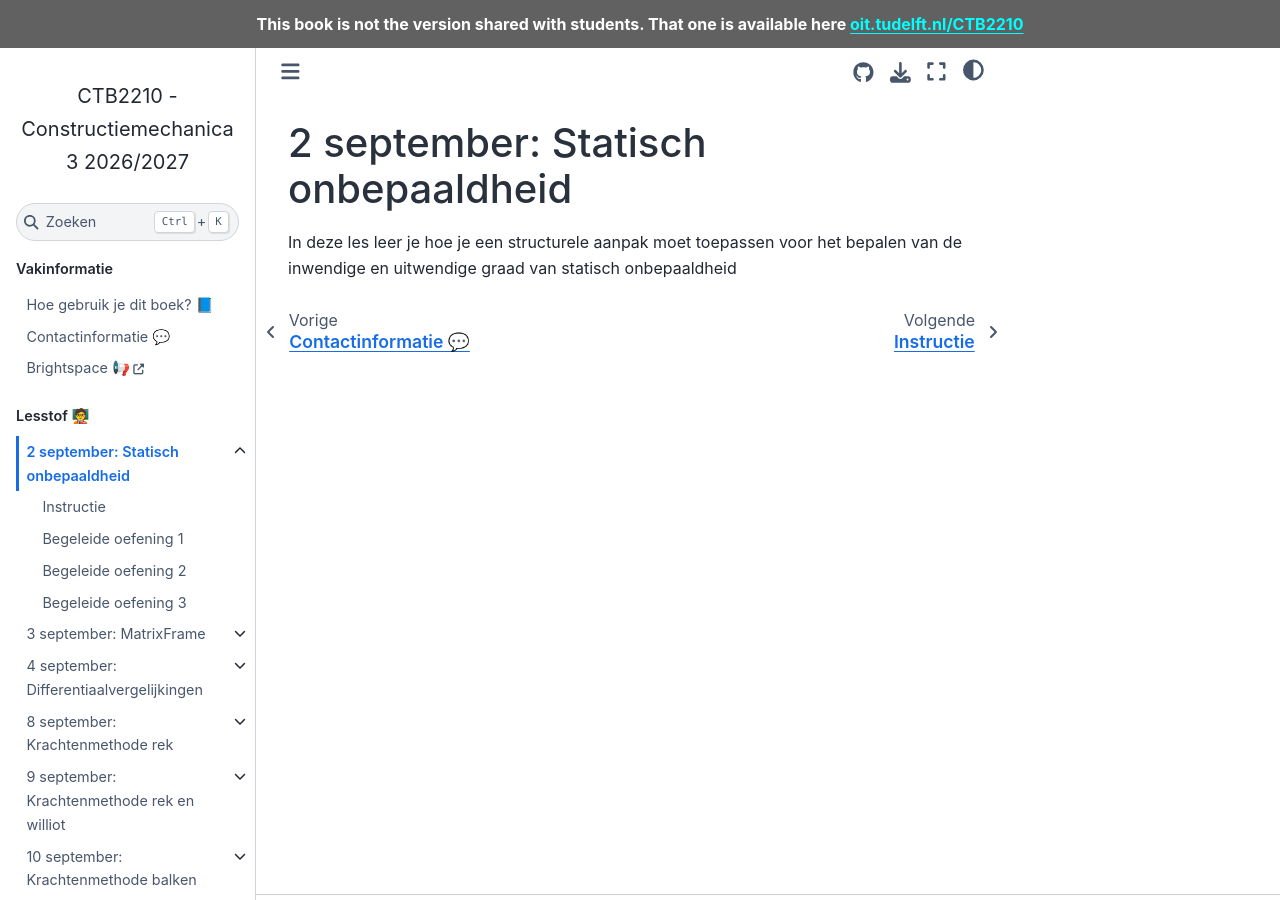
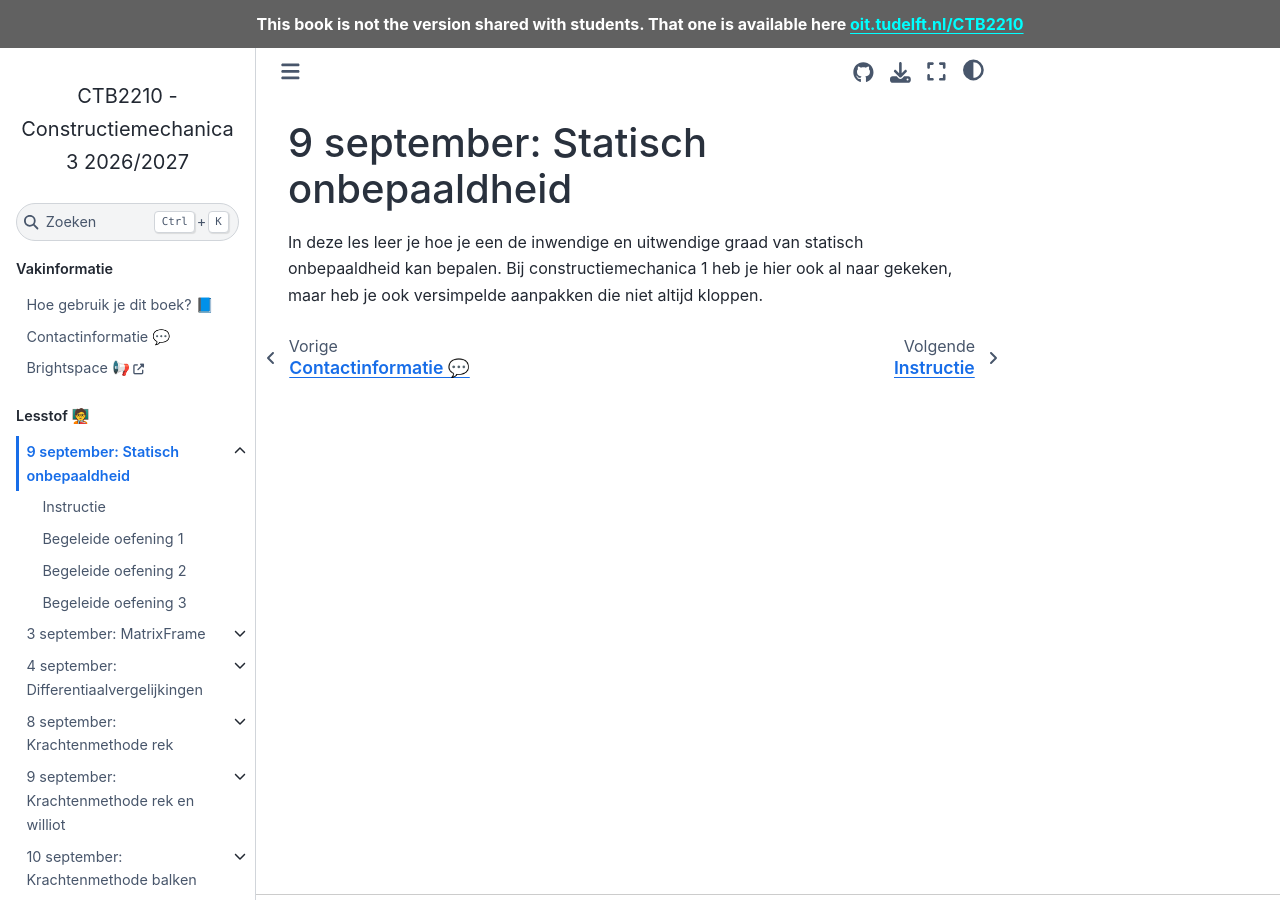
Before and after one commit to TUDelft-books/CTB2210, a Jupyter Book: the page built from book/statisch_onbepaald/lesson.md, in a window 1280 px wide and 900 px high. Built offline with Jupyter Book 1.0.4 settings and Sphinx 7.4.7 and the Sphinx Book theme 1.1.4, drawn with Linux system fonts in a browser that asks for light colours; comment, search, counter and statistics services are not loaded.

Commit message:
first changes

```diff
--- a/book/statisch_onbepaald/lesson.md
+++ b/book/statisch_onbepaald/lesson.md
@@ -1,3 +1,3 @@
-# 2 september: Statisch onbepaaldheid
+# 9 september: Statisch onbepaaldheid
 
-In deze les leer je hoe je een structurele aanpak moet toepassen voor het bepalen van de inwendige en uitwendige graad van statisch onbepaaldheid
+In deze les leer je hoe je een de inwendige en uitwendige graad van statisch onbepaaldheid kan bepalen. Bij constructiemechanica 1 heb je hier ook al naar gekeken, maar heb je ook versimpelde aanpakken die niet altijd kloppen.
```
Also changed, not shown: book/statisch_onbepaald/instructie.md (+7 -20 lines).
